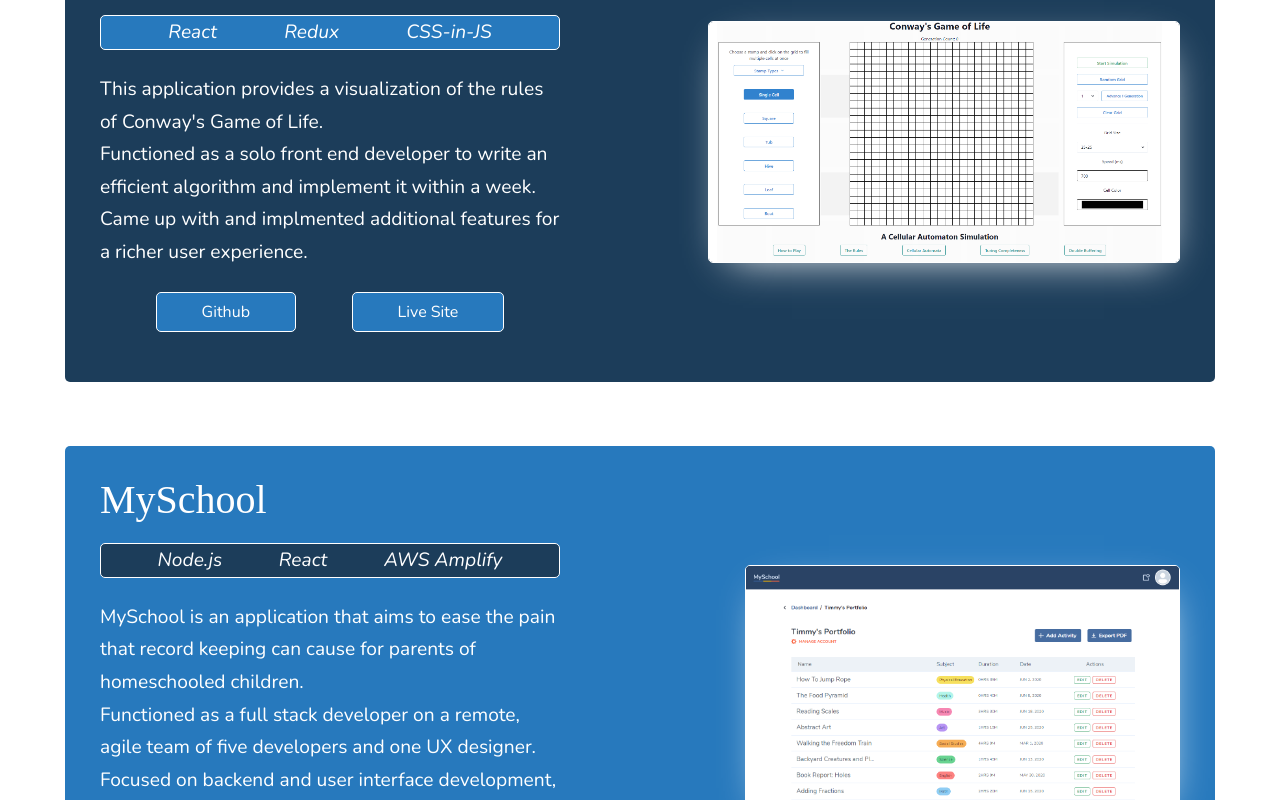
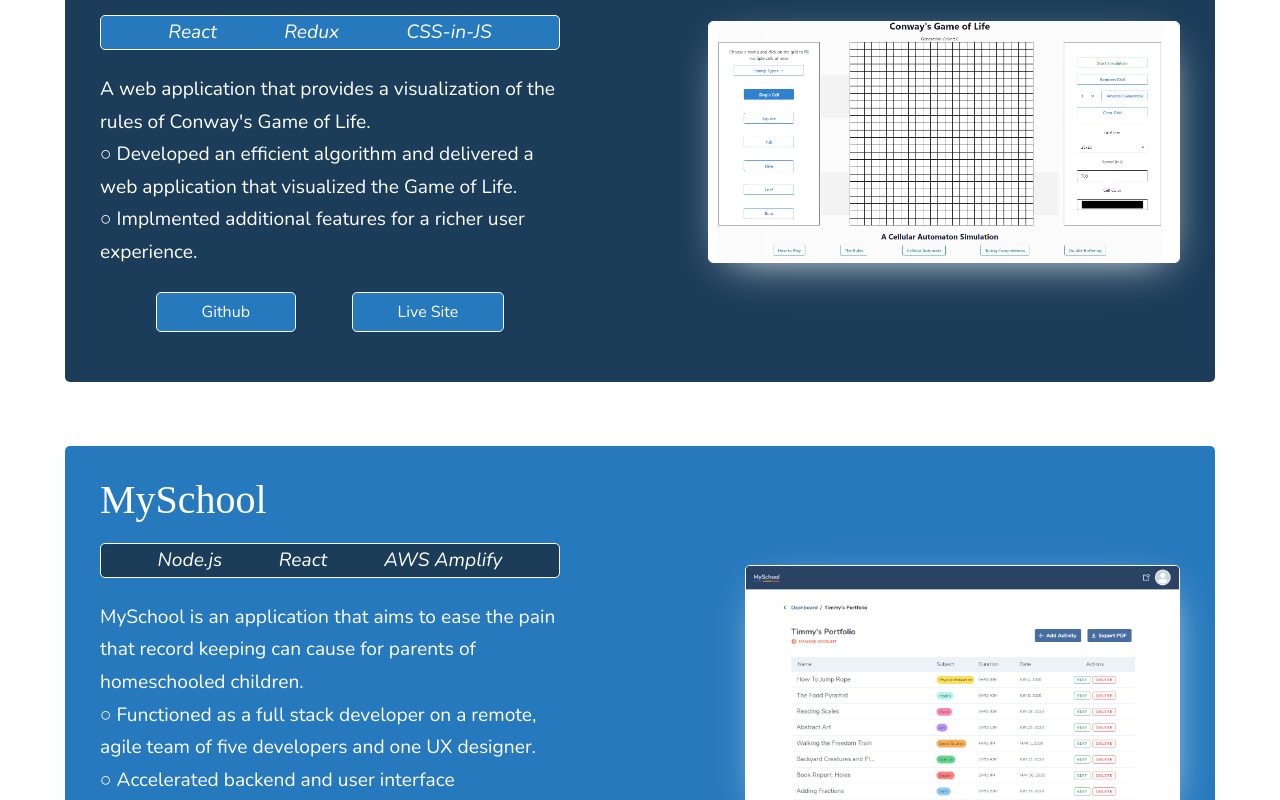
Before and after one commit to reidysj/port-final, a React (Create React App) app: page / in a window 1280 px wide. Shown: the part 1280-2080 px from the top of the page. Built offline with nearby package versions, Linux system fonts and the light colour scheme; a web font is replaced by a local one.

Commit message:
Added bullets

```diff
--- a/src/ProjectBox.js
+++ b/src/ProjectBox.js
@@ -177,11 +177,12 @@ const ProjectBox = ({project}) => {
         </div>
 
         <p className='top-desc'>
-       {project.desc}
+       {project.desc[0]}
         </p>
         <p>
-          {project.desc2}
+          {project.desc[1]}
         </p>
+        <p>{project.desc[2]}</p>
         <div className="buttons">
           <button onClick={_ => handleClick(project.ghLink)}>Github</button>
           {project.liveLink && <button onClick={_ => handleClick(project.liveLink)}>Live Site</button>}
--- a/src/project_assets/data.js
+++ b/src/project_assets/data.js
@@ -1,39 +1,45 @@
-import myschool from './images/myschool.PNG'
-import conway from './images/conway.PNG'
-import riders from './images/riders.PNG'
+import myschool from "./images/myschool.PNG";
+import conway from "./images/conway.PNG";
+import riders from "./images/riders.PNG";
 
 export const projects = [
   {
     title: "Conway's Game of Life",
-        tech: ['React', 'Redux', 'CSS-in-JS'],
-        desc: "This application provides a visualization of the rules of Conway's Game of Life.",
-        desc2: "Functioned as a solo front end developer to write an efficient algorithm and implement it within a week. Came up with and implmented additional features for a richer user experience. ",
-        ghLink: 'https://github.com/reidysj/game-of-life',
-        liveLink: 'https://sr-conway.netlify.app/',
+    tech: ["React", "Redux", "CSS-in-JS"],
+    desc: [
+      "A web application that provides a visualization of the rules of Conway's Game of Life.",
+      "○ Developed an efficient algorithm and delivered a web application that visualized the Game of Life.",
+      "○ Implmented additional features for a richer user experience. ",
+    ],
+    ghLink: "https://github.com/reidysj/game-of-life",
+    liveLink: "https://sr-conway.netlify.app/",
     img: conway,
     imgAlt: "Conway's Game of Life Application",
-        swap: true
+    swap: true,
   },
+
   {
-        title: 'MySchool',
-        tech: ['Node.js', 'React', 'AWS Amplify'],
-        desc: 'MySchool is an application that aims to ease the pain that record keeping can cause for parents of homeschooled children.',
-        desc2: 'Functioned as a full stack developer on a remote, agile team of five developers and one UX designer. Focused on backend and user interface development, testing, and documentation.',
-        ghLink: 'https://github.com/reidysj/My-School-FE',
-        liveLink: 'https://www.myschool-v1.com/dashboard',
+    title: "MySchool",
+    tech: ["Node.js", "React", "AWS Amplify"],
+    desc: [
+      "MySchool is an application that aims to ease the pain that record keeping can cause for parents of homeschooled children.",
+      "○ Functioned as a full stack developer on a remote, agile team of five developers and one UX designer.",
+      "○ Accelerated backend and user interface development, testing, and documentation.",
+    ],
+    ghLink: "https://github.com/reidysj/My-School-FE",
+    liveLink: "https://www.myschool-v1.com/dashboard",
     img: myschool,
-        imgAlt: 'MySchool Portfolio Page',
+    imgAlt: "MySchool Portfolio Page",
     swap: false,
   },
   {
     title: "Cherry Valley Legion Riders",
-        tech: ['Node.js', 'Express', 'Redux'],
-        desc: "This client wanted a solution for the problem their organization was facing with documents and tracking." ,
-        desc2: "Functioned as a solo full stack developer in addition to working with the client to determine a viable solution. Architected a full stack web application based upon these conversations.",
-        ghLink: 'https://github.com/reidysj/riders-BE/',
+    tech: ["Node.js", "Express", "Redux"],
+    desc:
+      ["This client wanted a solution for the problem their organization was facing with documents and tracking.","○ Functioned as a solo full stack developer in addition to working with the client to determine a viable solution.", "○ Architected a full stack web application based upon client requirements."],
+    ghLink: "https://github.com/reidysj/riders-BE/",
     img: riders,
     imgAlt: "Cherry Valley Riders Organizational Website",
-        swap: true
-    }
-
-]
+    swap: true,
+  },
+];
```
Lines whose indentation alone changed are shown as unchanged.
